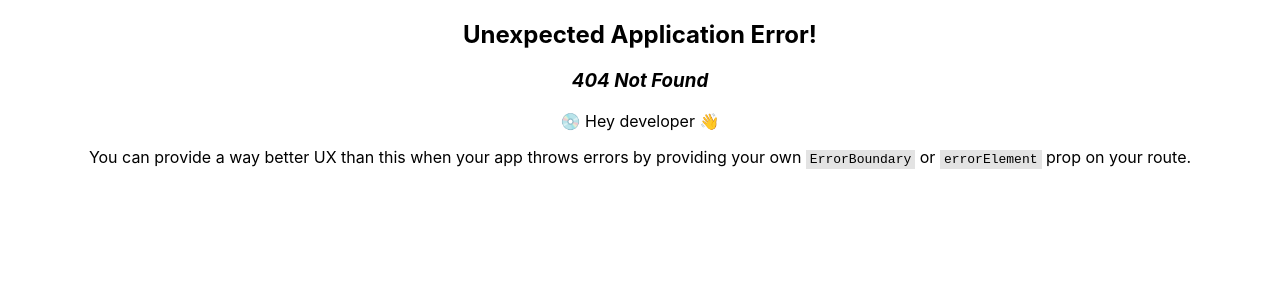
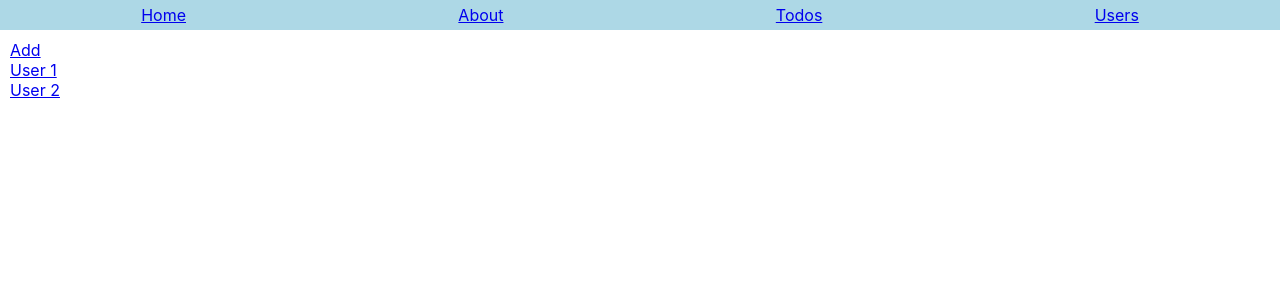
Before and after one commit to bioub/Formation_React_Node.js_Legal_Suite_2022_11, a React (Create React App) app in the folder react-redux/: page /users in a window 1280 px wide. Before the commit this address had no page. Shown: the top 300 px of the page. Built offline with nearby package versions, Linux system fonts and the light colour scheme.

Commit message:
Fin React

```diff
--- a/react-redux/src/App.css
+++ b/react-redux/src/App.css
@@ -1,3 +1,3 @@
 .App {
-  text-align: center;
+  /* text-align: center; */
 }
--- /dev/null
+++ b/react-redux/src/Layout.css
@@ -0,0 +1,10 @@
+nav {
+  background-color: lightblue;
+  padding: 5px;
+  display: flex;
+  justify-content: space-around;
+}
+
+main {
+  padding: 5px;
+}
--- a/react-redux/src/Layout.js
+++ b/react-redux/src/Layout.js
@@ -1,3 +1,4 @@
+import './Layout.css';
 import { Link, Outlet } from 'react-router-dom';
 
 function Layout({  }) {
@@ -6,8 +7,12 @@ function Layout({  }) {
       <nav>
         <Link to="/">Home</Link>
         <Link to="/about">About</Link>
+        <Link to="/todos">Todos</Link>
+        <Link to="/users">Users</Link>
       </nav>
-      <Outlet />
+      <main>
+        <Outlet />
+      </main>
     </div>
   );
 }
--- /dev/null
+++ b/react-redux/src/users/UserAdd.js
@@ -0,0 +1,9 @@
+function UserAdd({  }) {
+  return (
+    <div className="UserAdd">
+      UserAdd component
+    </div>
+  );
+}
+
+export default UserAdd;
--- /dev/null
+++ b/react-redux/src/users/UserDetails.js
@@ -0,0 +1,9 @@
+function UserDetails({  }) {
+  return (
+    <div className="UserDetails">
+      UserDetails component
+    </div>
+  );
+}
+
+export default UserDetails;
--- /dev/null
+++ b/react-redux/src/users/Users.css
@@ -0,0 +1,10 @@
+.Users {
+  display: flex;
+}
+
+.Users ul {
+  padding: 5px;
+  margin: 0;
+  list-style: none;
+  width: 200px;
+}
--- /dev/null
+++ b/react-redux/src/users/Users.js
@@ -0,0 +1,25 @@
+import './Users.css'
+import { Link, Outlet } from "react-router-dom";
+
+function Users({}) {
+  return (
+    <div className="Users">
+      <ul>
+        <li>
+          <Link to="add">Add</Link>
+        </li>
+        <li>
+          <Link to="1">User 1</Link>
+        </li>
+        <li>
+          <Link to="2">User 2</Link>
+        </li>
+      </ul>
+      <div className="content">
+        <Outlet />
+      </div>
+    </div>
+  );
+}
+
+export default Users;
```
Also changed, not shown: react-redux/src/App.js (+33 -12 lines), 2 other files (tests, documents, lock files or other folders).
